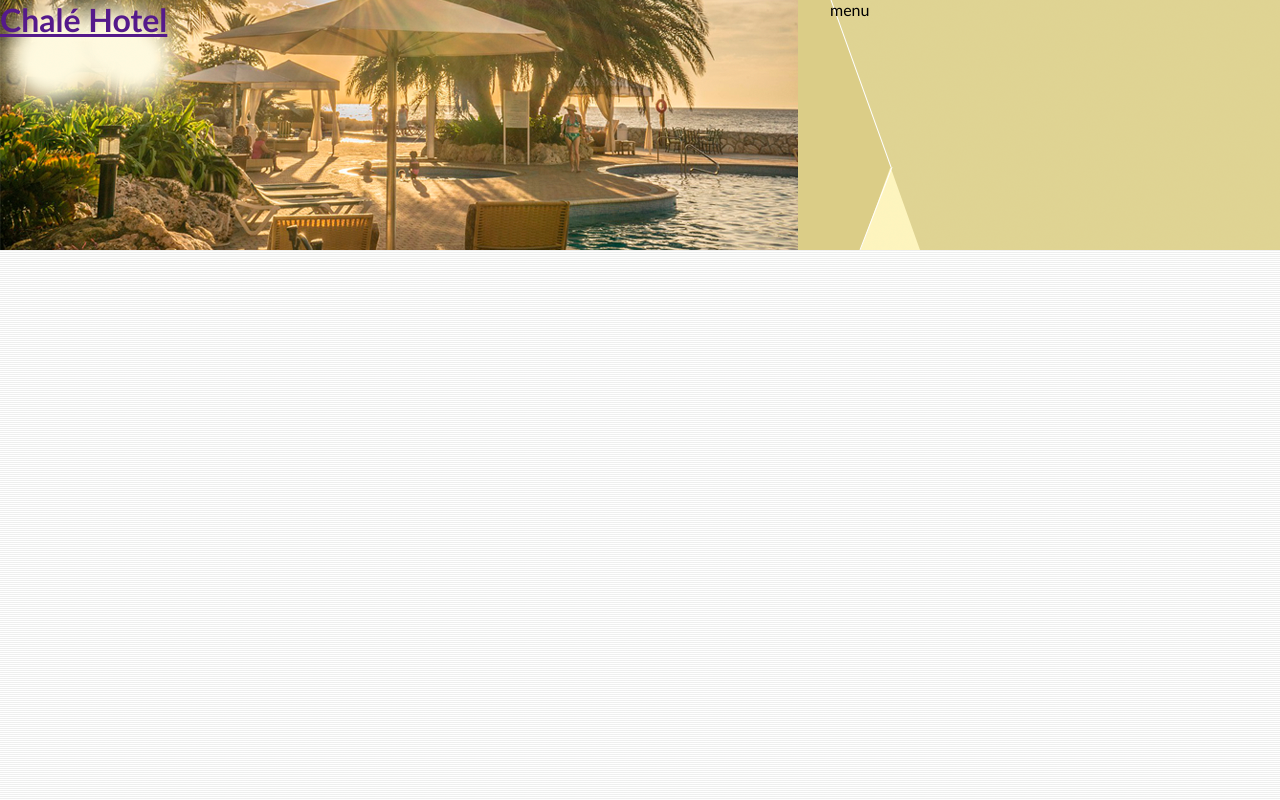
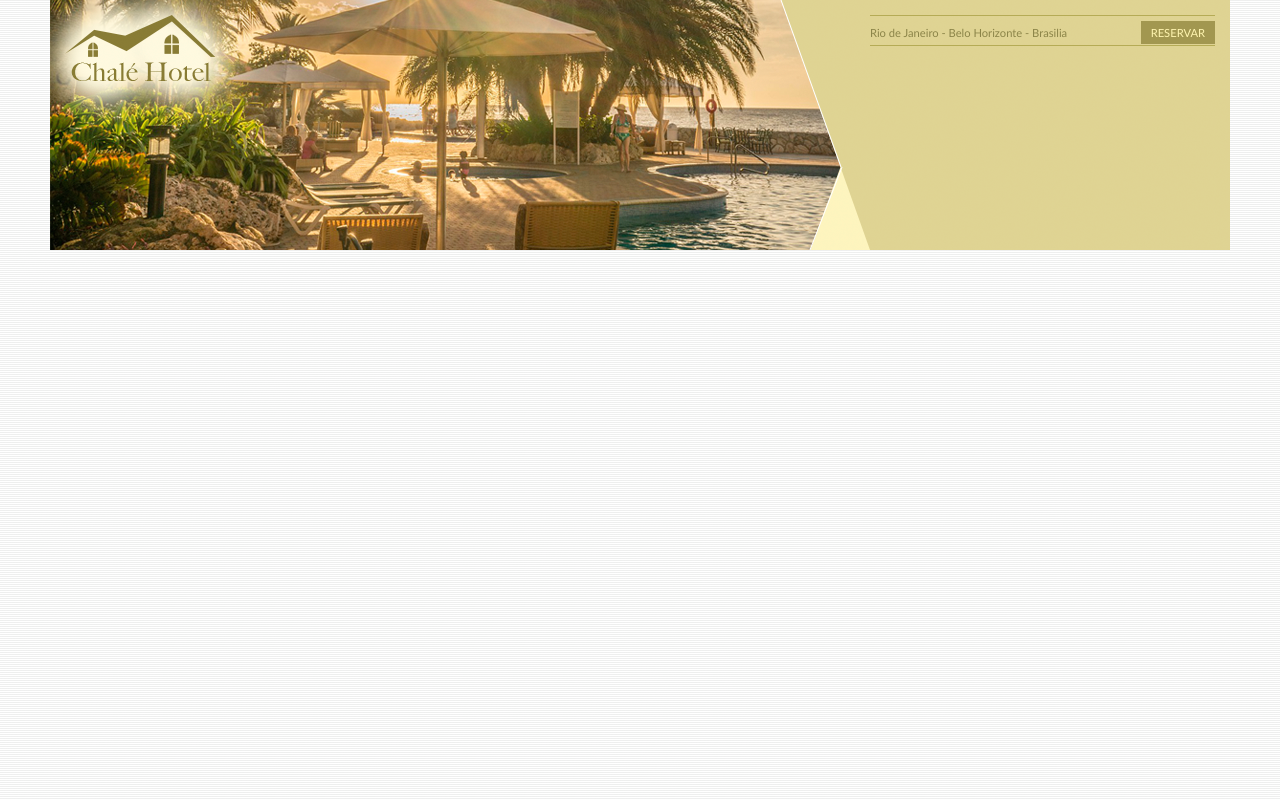
Before and after one commit to EltonFrota/Chale-Hotel, a plain HTML site: page index.html in a window 1280 px wide. Drawn offline with Linux system fonts and the light colour scheme.

Commit message:
commit - Criação do Menu

```diff
--- a/css/style.css
+++ b/css/style.css
@@ -11,6 +11,9 @@
 
 #container {
     background: #ede9cc;
+    margin: 0 auto;
+    min-width: 740px;
+    max-width: 1180px;
 }
 #topo {
     position: relative;
@@ -26,6 +29,18 @@
     position: absolute;
     top: 0;
     left: 0;
+    z-index: 1;
+}
+
+.logo a {
+    position: absolute;
+    top: 15px;
+    left: 15px;
+    z-index: 3;
+    background: url('../imagens/logo.png') no-repeat;
+    width: 151px;
+    height: 66px;
+    text-indent: -9000px;
 }
 
 #area-menu {
@@ -35,4 +50,36 @@
     position: absolute;
     top: 0;
     right: 0;
+    z-index: 2;
 }
+#conteudo-menu {
+    margin-left: 90px;
+    margin-right: 15px;
+    padding-top: 15px;
+}
+
+#menu-locais {
+    border-bottom: 1px solid #b5ab56;
+    border-top: 1px solid #b5ab56;
+    padding-top: 5px;
+    padding-top: 5px;
+    font-size: 0.7em;
+    color: #8b8448;
+}
+
+#menu-locais .locais {
+    float: left;
+    line-height: 2.1em;
+}
+
+a {
+    text-decoration: none;
+}
+
+a.reserva {
+    text-transform: uppercase;
+    background: #a29750;
+    color: #fff5b0;
+    padding: 5px 10px;
+    float: right;
+}
--- a/index.html
+++ b/index.html
@@ -12,11 +12,21 @@
 
         <div id="topo"><!--Incio do Topo-->
             <div id="area-logo"><!--Inicio Area Logo-->
-                <h1> <a href="">Chalé Hotel</a></h1>
+                <h1 class="logo">
+                    <a href="">Chalé Hotel</a>
+                </h1>
             </div><!--Fim Area Logo-->
 
             <div id="area-menu"><!--Inicio Area Menu-->
-                menu
+                <div id="conteudo-menu">
+                    <div id="menu-locais">
+                        <span class="locais">
+                            Rio de Janeiro - Belo Horizonte - Brasilia
+                        </span>
+                        <a class="reserva" href="">Reservar</a>
+                        <div style="clear: both;"></div>
+                    </div>
+                </div>
             </div><!--Fim Area Menu-->
         </div><!--Fim do Topo-->
 
```
